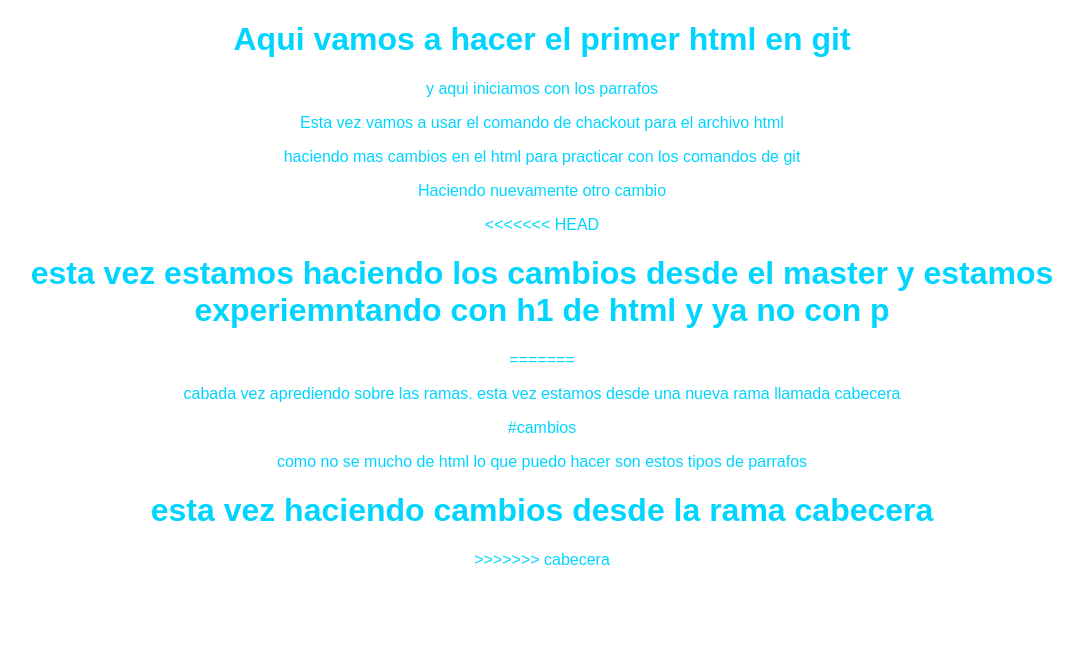
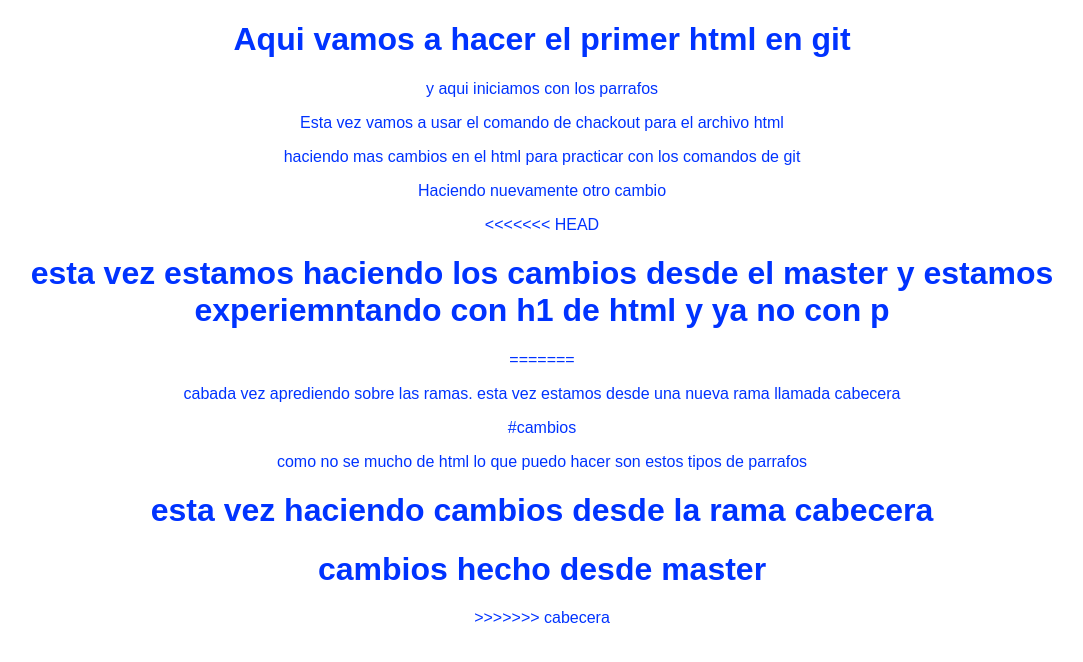
Before and after one commit to camijas/git-y-github, a plain HTML site: page blogpost.html in a window 1280 px wide. Shown: the whole page, without its empty margins (98-1181 px from the left). Drawn offline with Linux system fonts and the light colour scheme.

Commit message:
solucion del conficto de las ramas

```diff
--- a/blogpost.html
+++ b/blogpost.html
@@ -1,7 +1,7 @@
 <!DOCTYPE html>
 <html>
     <head>
-        <title>Document</title>
+        <title>Titulo hecho desde la rama master</title>
         <link rel="stylesheet" href="css/estilos.css">
     </head>
     <body>
@@ -19,6 +19,7 @@
 #cambios
         <p>como no se mucho de html lo que puedo hacer son estos tipos de parrafos</p>
         <h1>esta vez haciendo cambios desde la rama cabecera</h1>
+        <h1>cambios hecho desde master</h1>
 >>>>>>> cabecera
     </body>
 </html>
--- a/css/estilos.css
+++ b/css/estilos.css
@@ -1,6 +1,6 @@
 body
 {
-    color:rgb(0, 213, 255);
+    color:rgb(0, 51, 255);
     text-align: center;
     font-family: "arial";
 }
```
